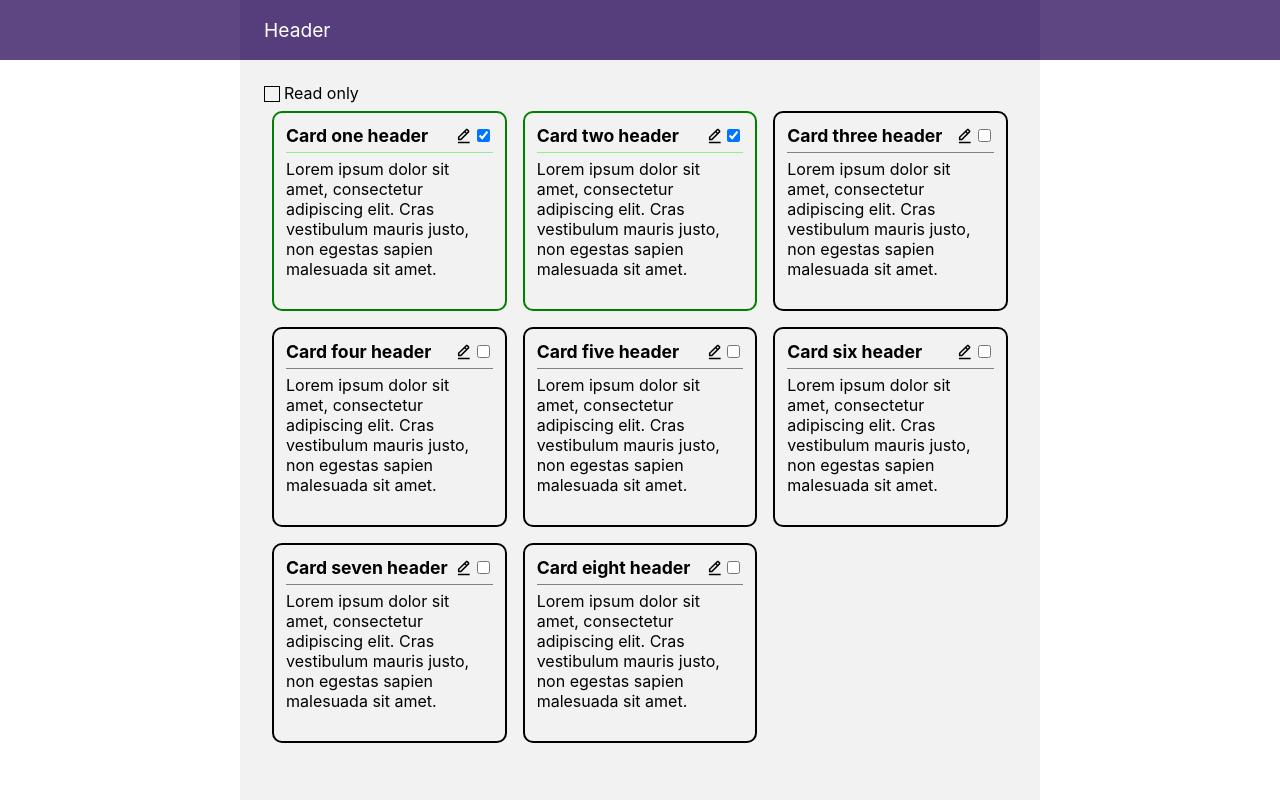
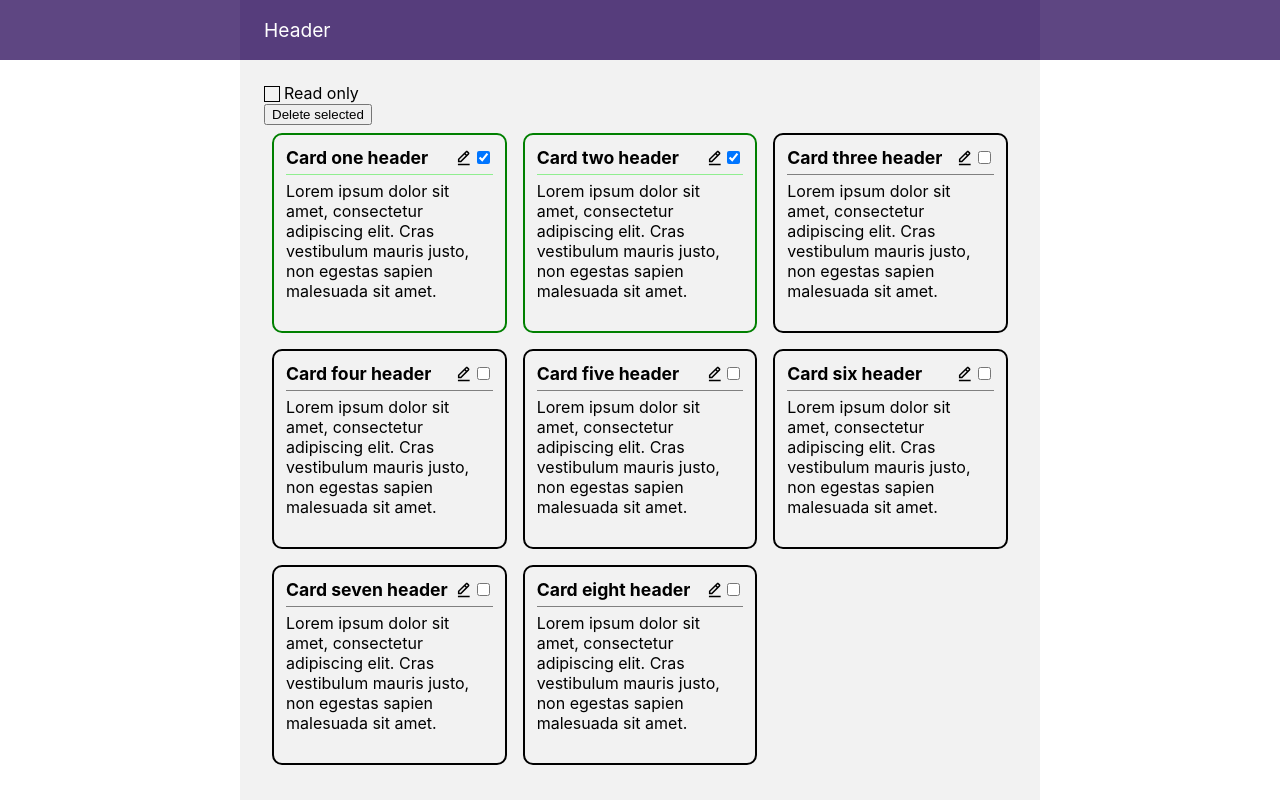
Before and after one commit to Jaskon/react-udemy-course, a React app: page / in a window 1280 px wide. Built offline with nearby package versions, Linux system fonts and the light colour scheme.

Commit message:
CardList, CardHeader, CardBody and deletion of selected cards

```diff
--- a/src/App/App.js
+++ b/src/App/App.js
@@ -4,6 +4,7 @@ import './App.scss';
 import Header from '../Header';
 import Card from '../Card';
 import CustomCheckbox from '../CustomCheckbox/CustomCheckbox';
+import CardList from '../CardList/CardList';
 
 
 const loremIpsum = 'Lorem ipsum dolor sit amet, consectetur adipiscing elit. Cras vestibulum mauris justo, non egestas sapien malesuada sit amet.';
@@ -55,43 +56,15 @@ const beValues = [
 
 function App() {
   const [cardsState, setCardsState] = useState(beValues);
-  const [readOnlyState, setReadOnlyState] = useState(false);
-
-  const cardsRendered = cardsState.map(card =>
-    <Card
-      key={card.id}
-      className={'App__card'}
-      data={card}
-      readOnly={readOnlyState}
-      onEdit={newOne => setCardsState(
-        cardsState.map(one =>
-          one.id === card.id
-            ? { ...one, ...newOne }
-            : one
-        )
-      )}
-    />
-  );
-
-  const readOnlyCheckboxHandler = (e) => {
-    setReadOnlyState(e.currentTarget.checked);
-    // Clear editing status
-    setCardsState(cardsState.map(card => ({ ...card, editing: false })));
-  };
 
   return (
     <div>
       <Header containerStyleName={'App__container'}/>
       <div className={cl('App__container', 'App__container-background')}>
-        <CustomCheckbox
-          checked={readOnlyState}
-          onChange={readOnlyCheckboxHandler}
-          label='Read only'
+        <CardList
+          cards={cardsState}
+          onListEdit={setCardsState}
         />
-
-        <div className={'App__cards'}>
-          {cardsRendered}
-        </div>
       </div>
     </div>
   );
--- a/src/Card/Card.js
+++ b/src/Card/Card.js
@@ -1,7 +1,8 @@
 import { useState } from 'react';
 import cl from 'classnames';
 import './Card.scss';
-import { BiEditAlt, BiXCircle, BiSave } from 'react-icons/bi';
+import CardHeader from './CardHeader/CardHeader';
+import CardBody from './CardBody/CardBody';
 
 function Card({ className, onEdit,
                 data: { caption, content, editing = false, selected = false },
@@ -11,91 +12,51 @@ function Card({ className, onEdit,
   const [state, setState] = useState({ caption, content });
 
 
-  /* Handlers */
+  const onSelect = () =>
+    onEdit({ selected: !selected });
 
-  const onHeaderClick = () => {
-    if (!editing) {
-      onEdit({ selected: !selected });
-    }
+  const onEditStart = () => {
+    setState({ caption, content });
+    onEdit({ editing: true, selected: false });
   };
 
-  const onEditClick = e => {
-    // Prevent from clicking on the header
-    e.stopPropagation();
-    setState({ caption, content });
-    onEdit({ editing: true, selected: false });
-  }
+  const onSave = () =>
+    onEdit({ ...state, editing: false });
 
-  const onSaveClick = e => {
-    e.stopPropagation();
-    onEdit({ ...state, editing: false });
-  }
-
-  const onCancelClick = e => {
-    e.stopPropagation();
+  const onEditCancel = () =>
     // Reset state values (to passed with props)
     onEdit({ editing: false });
-  }
 
+  const onCaptionChange = (value) =>
+    setState({...state, caption: value});
 
-  /* Renders */
+  const onContentChange = (value) =>
+    setState({...state, content: value})
 
-  const renderHeaderButtons = () => {
-    if (editing) {
-      return !readOnly && <>
-        <BiSave className={'Card__icon-save'} onClick={onSaveClick}/>
-        <BiXCircle className={'Card__icon-cancel'} onClick={onCancelClick}/>
-      </>;
-    }
-
-    return <>
-      {!readOnly && <BiEditAlt className={'Card__icon-edit'} onClick={onEditClick} />}
-      <input type={'checkbox'} checked={selected} readOnly />
-    </>;
-  };
-
-  const renderCaption = () => {
-    if (editing) {
-      return <input
-        onChange={e => setState({...state, caption: e.target.value})}
-        defaultValue={state.caption}
-      />;
-    }
-
-    return <div className={'Card__caption'}>{caption}</div>;
-  };
-
-  const renderContent = () => {
-    if (editing) {
-      return <textarea
-        className={'Card__input-content'}
-        onChange={e => setState({...state, content: e.target.value})}
-        defaultValue={state.content}
-      />;
-    }
-
-    return <div className={'Card__content'}>{content}</div>;
-  };
 
   return (
     <div className={className}>
 
       <div className={cl('Card', {'Card__selected': selected})}>
-        <div
-          className={cl('Card__header', 'Card__clickable')}
-          onClick={onHeaderClick}
-        >
-          <div className={'Card__caption-wrapper'}>{renderCaption()}</div>
-          <div className={'Card__header-buttons'}>
-            {renderHeaderButtons()}
-          </div>
-        </div>
+        <CardHeader
+          caption={caption}
+          editing={editing}
+          readOnly={readOnly}
+          selected={selected}
+          onSelect={onSelect}
+          onEditStart={onEditStart}
+          onSave={onSave}
+          onEditCancel={onEditCancel}
+          onCaptionChange={onCaptionChange}
+        />
 
         <div className={'Card__divider'} />
 
-        <div className={'Card__content-wrapper'}>
-          {renderContent()}
-        </div>
+        <CardBody
+          content={content}
+          editing={editing}
+          onContentChange={onContentChange}
+        />
       </div>
 
     </div>
--- a/src/Card/Card.scss
+++ b/src/Card/Card.scss
@@ -10,52 +10,10 @@ $card-padding: 12px;
   //width: 240px;
 }
 
-.Card__header {
-  display: flex;
-  font-size: 1.1rem;
-  font-weight: bold;
-  justify-content: space-between;
-  user-select: none;
-}
-
-.Card__header-buttons {
-  display: flex;
-  align-items: center;
-}
-
 .Card__divider {
   height: 1px;
   background-color: gray;
   margin: $card-padding/2 0;
-}
-
-
-.Card__caption-wrapper {
-  overflow: hidden;
-  white-space: nowrap;
-}
-
-.Card__caption {
-  overflow: hidden;
-  text-overflow: ellipsis;
-}
-
-.Card__content-wrapper {
-  flex-grow: 1;
-  height: 100%;
-  min-height: 0;
-}
-
-.Card__content {
-  max-height: 100%;
-  overflow-y: auto;
-}
-
-.Card__input-content {
-  height: 100%;
-  max-width: 100%;
-  min-width: 100%;
-  resize: none;
 }
 
 
@@ -65,17 +23,3 @@ $card-padding: 12px;
 .Card.Card__selected .Card__divider {
   background-color: lightgreen;
 }
-
-.Card__clickable {
-  cursor: pointer;
-}
-
-.Card__icon-edit:hover {
-  color: mediumblue;
-}
-.Card__icon-save:hover {
-  color: green;
-}
-.Card__icon-cancel:hover {
-  color: red;
-}
--- /dev/null
+++ b/src/Card/CardBody/CardBody.js
@@ -0,0 +1,25 @@
+import './CardBody.scss';
+
+
+function CardBody({ editing, content, onContentChange }) {
+
+  const renderContent = () => {
+    if (editing) {
+      return <textarea
+        className={'Card__input-content'}
+        onChange={e => onContentChange(e.currentTarget.value)}
+        defaultValue={content}
+      />;
+    }
+
+    return <div className={'Card__content'}>{content}</div>;
+  };
+
+  return (
+    <div className={'Card__content-wrapper'}>
+      {renderContent()}
+    </div>
+  );
+}
+
+export default CardBody;
--- /dev/null
+++ b/src/Card/CardBody/CardBody.scss
@@ -0,0 +1,17 @@
+.Card__content-wrapper {
+    flex-grow: 1;
+    height: 100%;
+    min-height: 0;
+}
+
+.Card__content {
+    max-height: 100%;
+    overflow-y: auto;
+}
+
+.Card__input-content {
+    height: 100%;
+    max-width: 100%;
+    min-width: 100%;
+    resize: none;
+}
--- /dev/null
+++ b/src/Card/CardHeader/CardHeader.js
@@ -0,0 +1,71 @@
+import cl from 'classnames';
+import { BiEditAlt, BiSave, BiXCircle } from 'react-icons/bi';
+import './CardHeader.scss';
+
+
+function CardHeader({ editing, readOnly, caption, selected, onCaptionChange,
+                      onEditStart, onSelect, onSave, onEditCancel }) {
+
+  const onClick = () => {
+    if (!editing) {
+      onSelect();
+    }
+  };
+
+  const editClickHandler = e => {
+    // Prevent from clicking on the header
+    e.stopPropagation();
+    onEditStart();
+  }
+
+  const onSaveClick = e => {
+    e.stopPropagation();
+    onSave();
+  }
+
+  const onCancelClick = e => {
+    e.stopPropagation();
+    onEditCancel();
+  }
+
+
+  const renderHeaderButtons = () => {
+    if (editing) {
+      return !readOnly && <>
+        <BiSave className={'Card__icon-save'} onClick={onSaveClick}/>
+        <BiXCircle className={'Card__icon-cancel'} onClick={onCancelClick}/>
+      </>;
+    }
+
+    return <>
+      {!readOnly && <BiEditAlt className={'Card__icon-edit'} onClick={editClickHandler} />}
+      <input type={'checkbox'} checked={selected} readOnly />
+    </>;
+  };
+
+  const renderCaption = () => {
+    if (editing) {
+      return <input
+        onChange={e => onCaptionChange(e.currentTarget.value)}
+        defaultValue={caption}
+      />;
+    }
+
+    return <div className={'Card__caption'}>{caption}</div>;
+  };
+
+
+  return (
+    <div
+      className={cl('Card__header', 'Card__clickable')}
+      onClick={onClick}
+    >
+      <div className={'Card__caption-wrapper'}>{renderCaption()}</div>
+      <div className={'Card__header-buttons'}>
+        {renderHeaderButtons()}
+      </div>
+    </div>
+  );
+}
+
+export default CardHeader;
--- /dev/null
+++ b/src/Card/CardHeader/CardHeader.scss
@@ -0,0 +1,38 @@
+.Card__header {
+    display: flex;
+    font-size: 1.1rem;
+    font-weight: bold;
+    justify-content: space-between;
+    user-select: none;
+}
+
+.Card__header-buttons {
+    display: flex;
+    align-items: center;
+}
+
+
+.Card__caption-wrapper {
+    overflow: hidden;
+    white-space: nowrap;
+}
+
+.Card__caption {
+    overflow: hidden;
+    text-overflow: ellipsis;
+}
+
+
+.Card__clickable {
+    cursor: pointer;
+}
+
+.Card__icon-edit:hover {
+    color: mediumblue;
+}
+.Card__icon-save:hover {
+    color: green;
+}
+.Card__icon-cancel:hover {
+    color: red;
+}
--- /dev/null
+++ b/src/CardList/CardList.js
@@ -0,0 +1,61 @@
+import CustomCheckbox from '../CustomCheckbox/CustomCheckbox';
+import Card from '../Card';
+import { useState } from 'react';
+
+
+function CardList({ cards, onListEdit }) {
+
+  const [readOnlyState, setReadOnlyState] = useState(false);
+
+
+  const cardsRendered = cards.map(card =>
+    <Card
+      key={card.id}
+      className={'App__card'}
+      data={card}
+      readOnly={readOnlyState}
+      onEdit={newCard =>
+        onListEdit(
+          cards.map(one =>
+            one.id === card.id
+              ? { ...one, ...newCard }
+              : one
+          )
+        )
+      }
+    />
+  );
+
+
+  const readOnlyCheckboxHandler = (e) => {
+    setReadOnlyState(e.currentTarget.checked);
+    // Clear editing status
+    onListEdit(cards.map(card => ({ ...card, editing: false })));
+  };
+
+  const deleteSelectedButtonHandler = () => {
+    onListEdit(cards.filter(card => !card.selected));
+  };
+
+
+  return <>
+    <CustomCheckbox
+      checked={readOnlyState}
+      onChange={readOnlyCheckboxHandler}
+      label='Read only'
+    />
+    <button
+      disabled={!cards.find(card => card.selected)}
+      onClick={deleteSelectedButtonHandler}
+    >
+      Delete selected
+    </button>
+
+    <div className={'App__cards'}>
+      {cardsRendered}
+    </div>
+  </>;
+}
+
+
+export default CardList;
```
